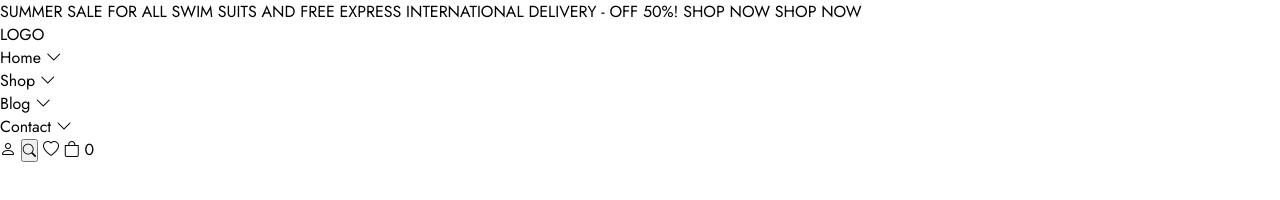
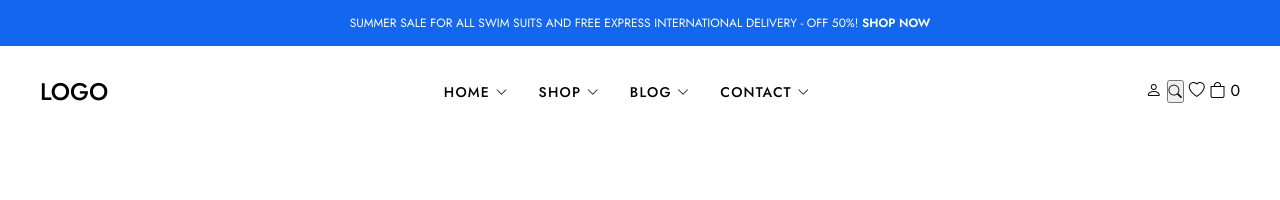
Before and after one commit to AyyildizRamazan1/e-commerce, a plain HTML site: page index.html in a window 1280 px wide. Drawn offline with nearby package versions, Linux system fonts and the light colour scheme.

Commit message:
Header left center css

```diff
--- a/index.html
+++ b/index.html
@@ -5,7 +5,10 @@
     <meta name="viewport" content="width=device-width, initial-scale=1.0" />
     <title>E-COMMERCE</title>
     <!--! Boostrap CDN Icons -->
-    <link rel="stylesheet" href="https://cdn.jsdelivr.net/npm/bootstrap-icons@1.11.3/font/bootstrap-icons.min.css">
+    <link
+      rel="stylesheet"
+      href="https://cdn.jsdelivr.net/npm/bootstrap-icons@1.11.3/font/bootstrap-icons.min.css"
+    />
     <link rel="stylesheet" href="style.css" />
   </head>
   <body>
@@ -13,8 +16,8 @@
     <header>
       <div class="global-notification">
         <p>
-          SUMMER SALE FOR ALL SWIM SUITS AND FREE EXPRESS INTERNATIONAL DELIVERY - OFF
-          50%! SHOP NOW
+          SUMMER SALE FOR ALL SWIM SUITS AND FREE EXPRESS INTERNATIONAL DELIVERY
+          - OFF 50%!
           <a href="shop.html">SHOP NOW </a>
         </p>
       </div>
@@ -22,26 +25,34 @@
         <div class="container">
           <div class="header-wrapper">
             <div class="header-left">
-                    <a href="#">LOGO</a>
+              <a href="#" class="logo">LOGO</a>
             </div>
             <div class="header-center">
               <nav class="navigation">
                 <ul class="menu-list">
                   <li class="menu-list-item">
-                                <a href="#" class="menu-link">Home</a>
+                    <a href="#" class="menu-link"
+                      >Home
                       <i class="bi bi-chevron-down"></i>
+                    </a>
                   </li>
                   <li class="menu-list-item">
-                                <a href="#" class="menu-link">Shop</a>
+                    <a href="#" class="menu-link"
+                      >Shop
                       <i class="bi bi-chevron-down"></i>
+                    </a>
                   </li>
                   <li class="menu-list-item">
-                                <a href="#" class="menu-link">Blog</a>
+                    <a href="#" class="menu-link"
+                      >Blog
                       <i class="bi bi-chevron-down"></i>
+                    </a>
                   </li>
                   <li class="menu-list-item">
-                                <a href="#" class="menu-link">Contact</a>
+                    <a href="#" class="menu-link"
+                      >Contact
                       <i class="bi bi-chevron-down"></i>
+                    </a>
                   </li>
                 </ul>
               </nav>
--- a/style.css
+++ b/style.css
@@ -1,3 +1,4 @@
+/*!Base start */
 @import url('https://fonts.googleapis.com/css2?family=Jost:ital,wght@0,100..900;1,100..900&display=swap');
 
 *{
@@ -26,3 +27,66 @@ h6,
 p{
     margin: 0;
 }
+.container {
+    max-width: 1200px;
+    width: 100%;
+    margin: 0 auto;
+}
+
+/*!Base end */
+
+/*! Header Start */
+.global-notification {
+    background-color: #1367ef;
+    padding: 14px 0;
+    text-align: center;
+    font-size: 12px;
+    color: #fff;
+}
+
+.global-notification a {
+    color: white;
+    font-weight: 600;
+}
+
+.header {
+    border-bottom: 1px solid#dee0ea;
+}
+
+.header-row {
+    height: 90px;
+    display: flex;
+    align-items: center;
+}
+
+.header-wrapper {
+    display: flex;
+    justify-content: space-between;
+    align-items: center;
+}
+
+.header-left .logo {
+    font-size: 24px;
+    font-weight: 500;
+    display: flex;
+}
+
+.header-center .navigation .menu-list {
+    display: flex;
+    column-gap: 30px;
+    align-items: center;
+}
+
+.header-center .menu-list .menu-link {
+    font-size: 14px;
+    font-weight: 500;
+    text-transform: uppercase;
+    letter-spacing: 1.2px;
+}
+
+.header-center .menu-list i {
+    font-size: 12px;
+}
+
+
+/*! Header end */
```
Lines whose indentation alone changed are shown as unchanged.
